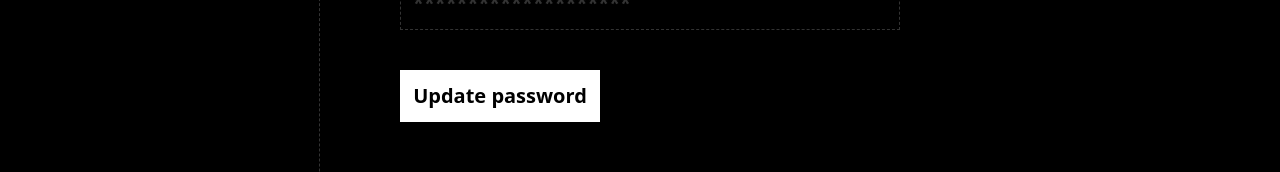
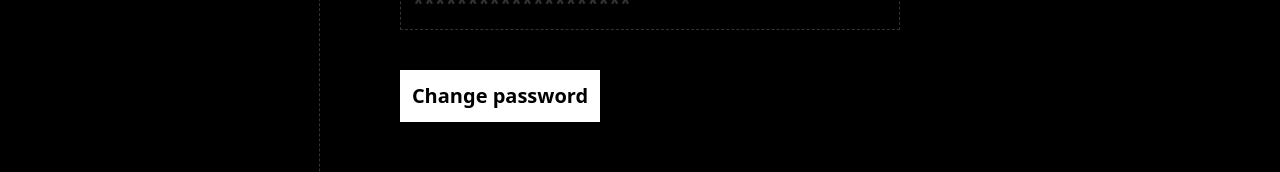
Before and after one commit to akinloluwami/keydown, a Next.js app: page /settings/password in a window 1280 px wide. Shown: the part 448-620 px from the top of the page. Built offline with nearby package versions, Linux system fonts and the light colour scheme.

Commit message:
update button text

```diff
--- a/pages/settings/password.tsx
+++ b/pages/settings/password.tsx
@@ -62,7 +62,7 @@ const PasswordSettings = () => {
           {loading ? (
             <CgSpinner className="animate-spin" size={28} />
           ) : (
-            "Update password"
+            "Change password"
           )}
         </button>
       </form>
```
